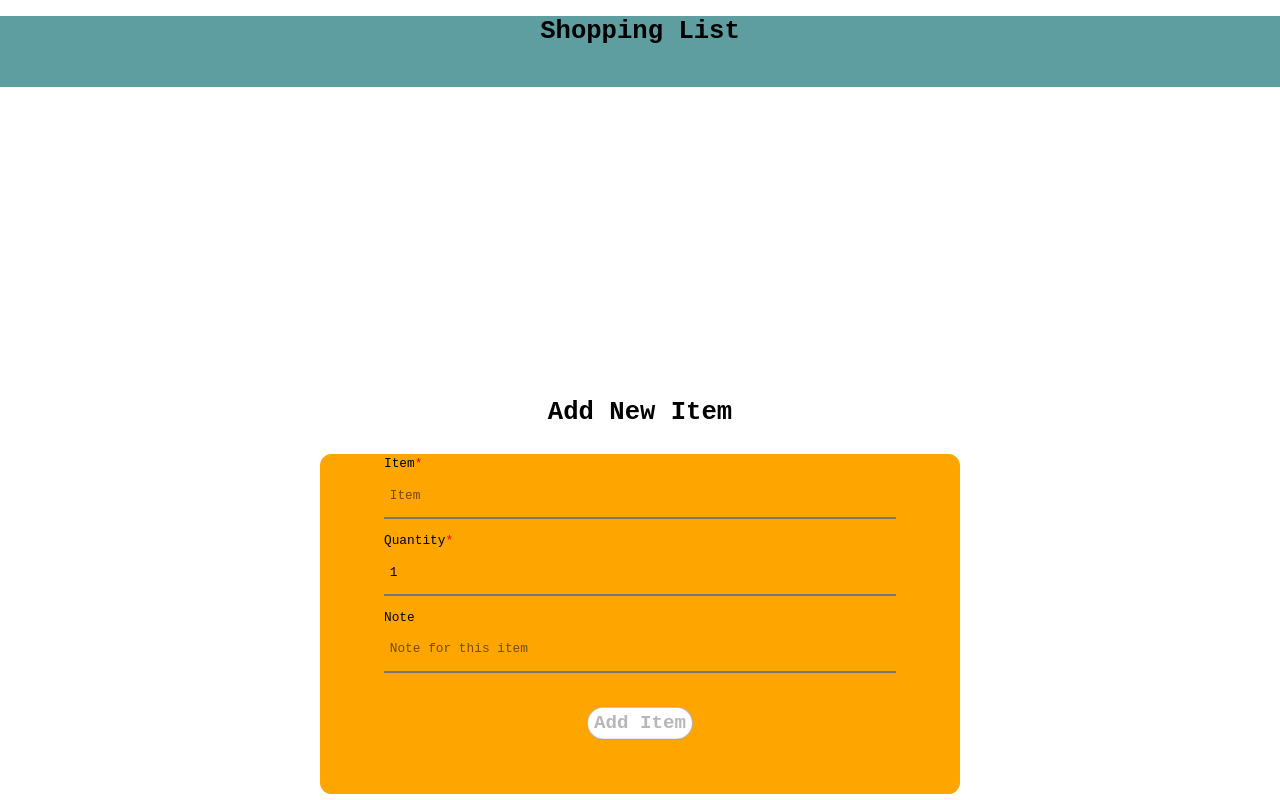
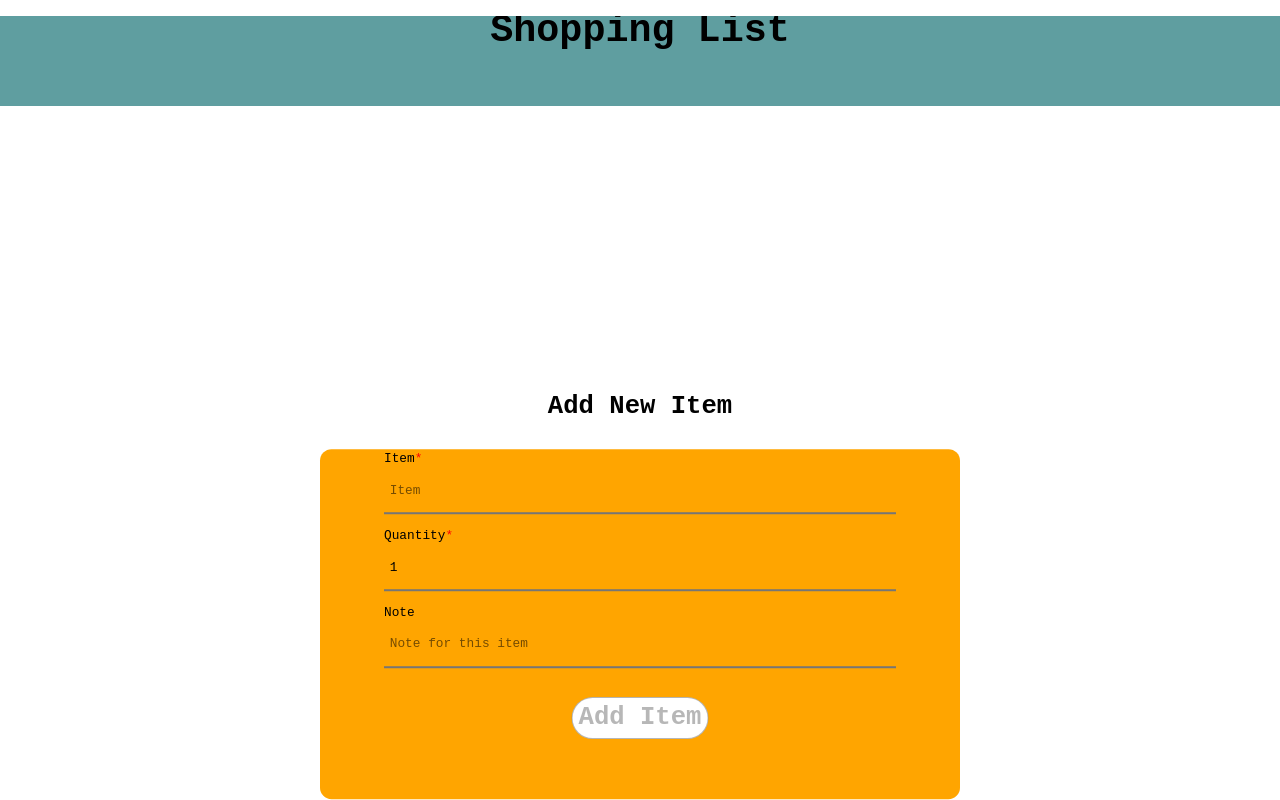
Before and after one commit to phamduylong/ShoppingList, a SvelteKit app: page / in a window 1280 px wide. Built offline with nearby package versions, Linux system fonts and the light colour scheme.

Commit message:
increase font size for small devices readability

```diff
--- a/src/components/AddForm.svelte
+++ b/src/components/AddForm.svelte
@@ -51,7 +51,7 @@
 		left: 50%;
 		top: -15%;
 		transform: translate(-50%, -50%);
-        margin-bottom: 2vw;
+        margin-bottom: 3vw;
 		font-family: "Courier New", sans-serif;
 		font-size: 2vw;
 	}
@@ -84,17 +84,18 @@
 		margin-bottom: 0.9vw;
 		padding: 0 0.45vw;
 		height: 3.6vw;
-		font-size: 1.5vw;
+		font-size: 2vw;
 		background: none;
 		outline: none;
 	}
 
 	button[type='submit'] {
+		font-size: 2.5vw;
 		max-width: 60%;
 		max-height: 20%;
 		border: 1px solid;
 		border-radius: 25px;
-		font-size: 1.5vw;
+		font-size: 2vw;
 		background-color: white;
 		font-weight: 700;
 		cursor: pointer;
--- a/src/components/Item.svelte
+++ b/src/components/Item.svelte
@@ -29,6 +29,7 @@
 		border: black solid 1.5px;
 		margin: 5px;
 		padding: 1em;
+		font-size: 1.5vw;
 	}
 
 	button {
--- a/src/components/ShoppingList.svelte
+++ b/src/components/ShoppingList.svelte
@@ -24,7 +24,7 @@
 		top: 2%;
 		transform: translate(-50%, -50%);
 		font-family: "Courier New", sans-serif;
-		font-size: 2vw;
+		font-size: 3vw;
 	}
 
 
```
